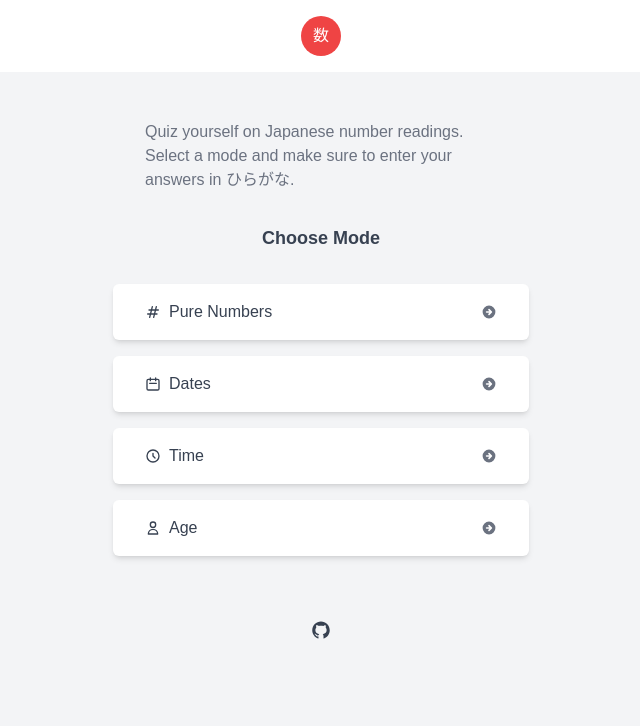
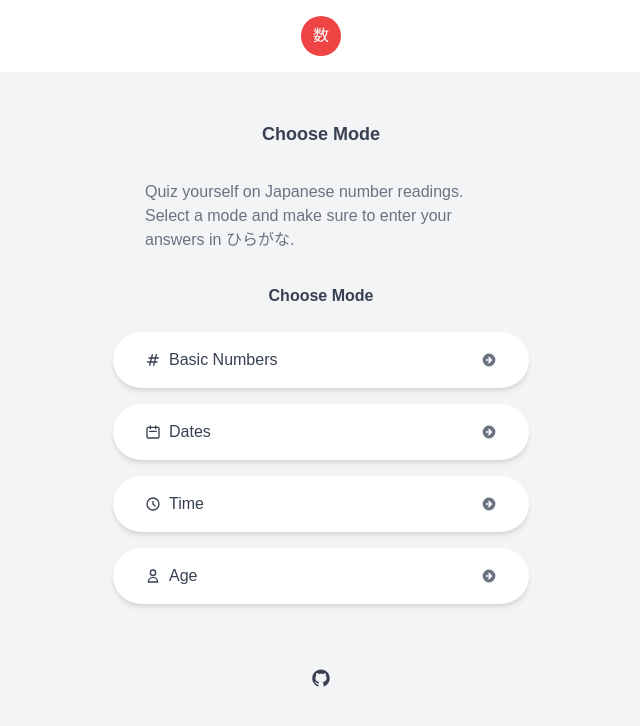
Before and after one commit to jossdoe/kazoeru, a Next.js app: page / in a window 1280 px wide. Shown: the top 726 px of the page, without its empty margins (319-959 px from the left). Built offline with nearby package versions, Linux system fonts and the light colour scheme.

Commit message:
clean up

```diff
--- a/components/forms/Button/Button.tsx
+++ b/components/forms/Button/Button.tsx
@@ -9,8 +9,8 @@ interface ButtonProps extends React.ComponentPropsWithoutRef<"button"> {
 function Button(props: ButtonProps) {
   const { className, variant, ...rest } = props
 
-  if (variant === "secondary") return <ButtonSecondary className={`font-bold px-12 py-4 shadow-md rounded-full ${className}`} {...rest} />
-  return <ButtonPrimary className={`font-bold rounded-full px-12 py-4 shadow-md ${className}`} {...rest} />
+  if (variant === "secondary") return <ButtonSecondary className={`font-bold px-12 py-4 shadow-md rounded-full transition-all ${className}`} {...rest} />
+  return <ButtonPrimary className={`font-bold rounded-full px-12 py-4 shadow-md transition-all ${className}`} {...rest} />
 }
 
 export { Button }
--- a/pages/index.tsx
+++ b/pages/index.tsx
@@ -21,7 +21,7 @@ type LinkType = {
 const links: LinkType[] = [
   {
     url: "/pure",
-    title: "Pure Numbers",
+    title: "Basic Numbers",
     Icon: HiOutlineHashtag,
   },
   {
@@ -44,16 +44,19 @@ const links: LinkType[] = [
 export default function Home() {
   return (
     <LayoutDefault title="数える">
-      <ParagraphInfo className="px-8">
+      <HeadingSub className="">Choose Mode</HeadingSub>
+      <ParagraphInfo className="p-8">
         Quiz yourself on Japanese number readings. Select a mode and make sure
         to enter your answers in{" "}
         <span className="whitespace-nowrap">ひらがな</span>.
       </ParagraphInfo>
-      <HeadingSub className="p-8">Choose Mode</HeadingSub>
+      <div className="block mx-auto font-bold mb-6 text-center">
+      Choose Mode
+      </div>
       {links.map((link) => (
         <Link key={link.url} href={link.url}>
           <a>
-            <div className="flex items-center bg-white py-4 px-8 rounded-md shadow-md mb-4">
+            <div className="flex items-center bg-white py-4 px-8 rounded-full shadow-md mb-4 hover:shadow-lg transition-all">
               <div className="mr-2">
                 <link.Icon />
               </div>
--- a/pages/pure.tsx
+++ b/pages/pure.tsx
@@ -23,7 +23,7 @@ export default function Pure() {
     <LayoutDefault title="数える" hasBackToIndex>
       {view === "start" && (
         <>
-          <HeadingSub>Counting Pure Numbers</HeadingSub>
+          <HeadingSub>Basic Numbers</HeadingSub>
           <ParagraphInfo className="p-8">
             Excercises will state a random number, the solution must be fully typed in hiragana. がんばってください！
           </ParagraphInfo>
```
